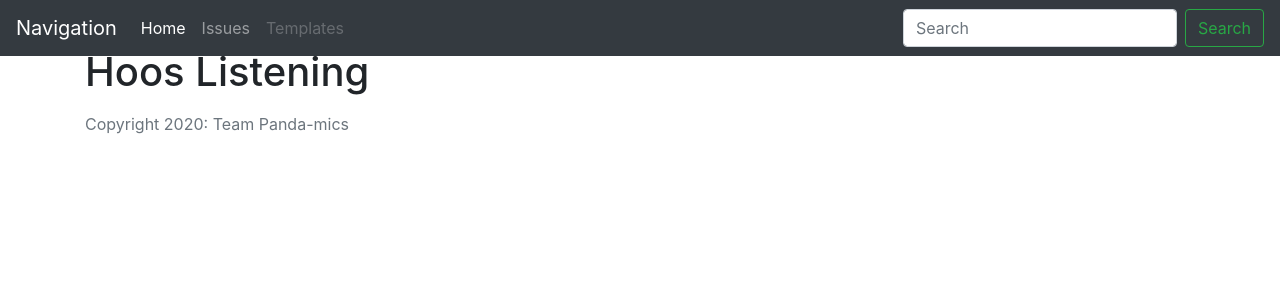
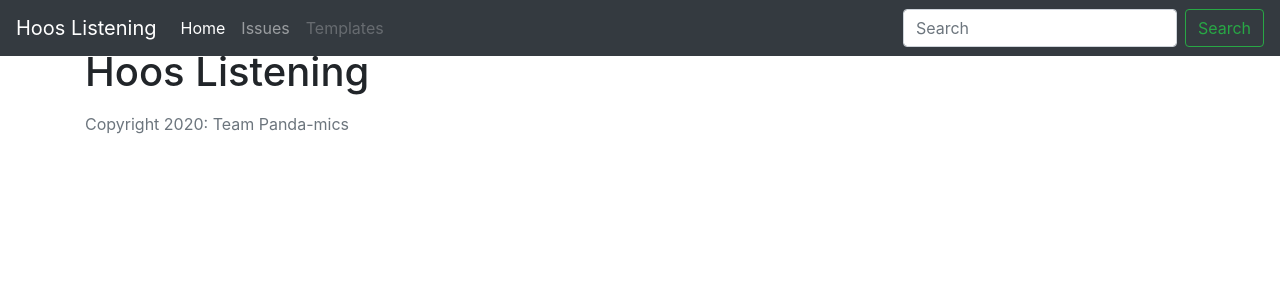
Before and after one commit to dzhang1024/CS3240, a Django app: template templates/base.html in a window 1280 px wide. Shown: the top 300 px of the page. Run offline with Django 3.2, Linux system fonts and the light colour scheme; the template is opened without the code that fills it, so the values that code supplies are empty; parts of the project's set-up code (start-up, migrations or seed data) failed here and were passed over; some libraries are stand-ins or nearby versions.

Commit message:
changed nav bar title

```diff
--- a/templates/base.html
+++ b/templates/base.html
@@ -14,7 +14,7 @@
     <header>
       <!-- Fixed navbar -->
       <nav class="navbar navbar-expand-md navbar-dark fixed-top bg-dark">
-        <a class="navbar-brand" href="#">Navigation</a>
+        <a class="navbar-brand" href="#">Hoos Listening</a>
         <button class="navbar-toggler" type="button" data-toggle="collapse" data-target="#navbarCollapse" aria-controls="navbarCollapse" aria-expanded="false" aria-label="Toggle navigation">
           <span class="navbar-toggler-icon"></span>
         </button>
```
